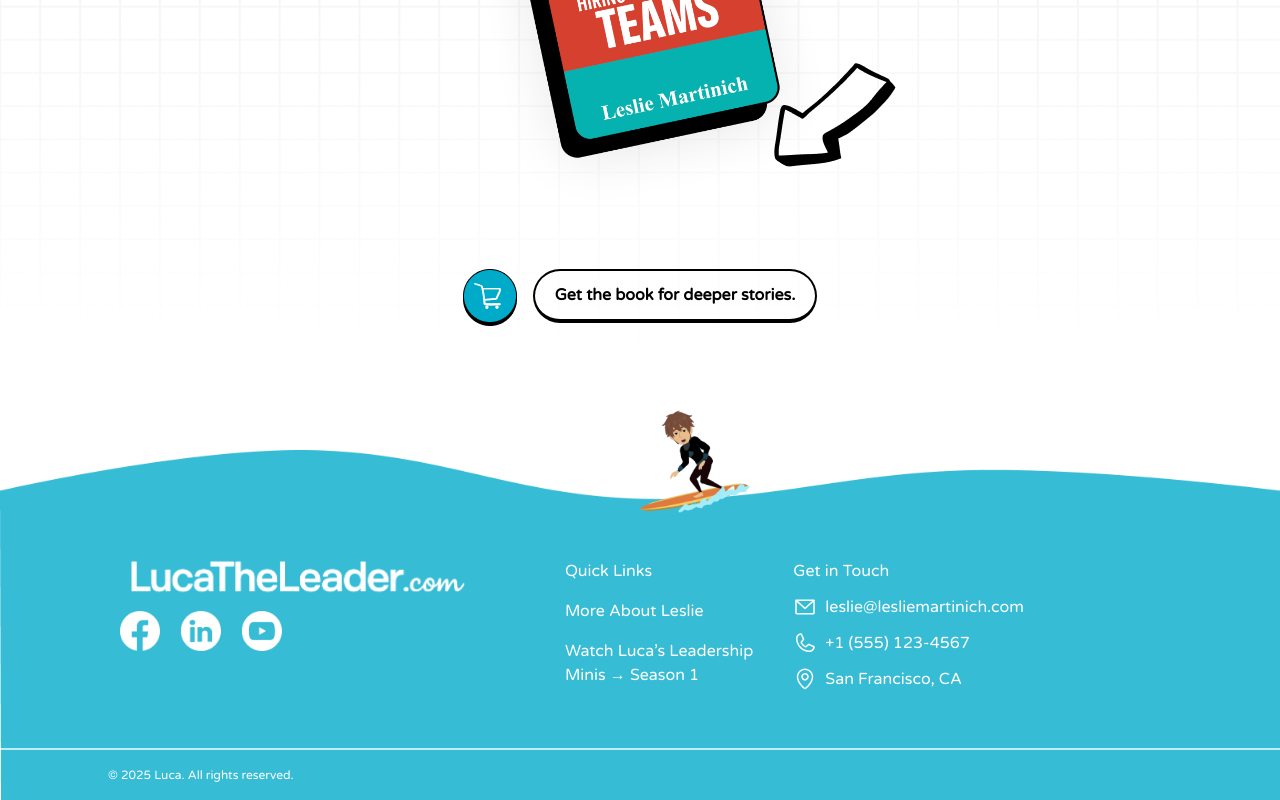
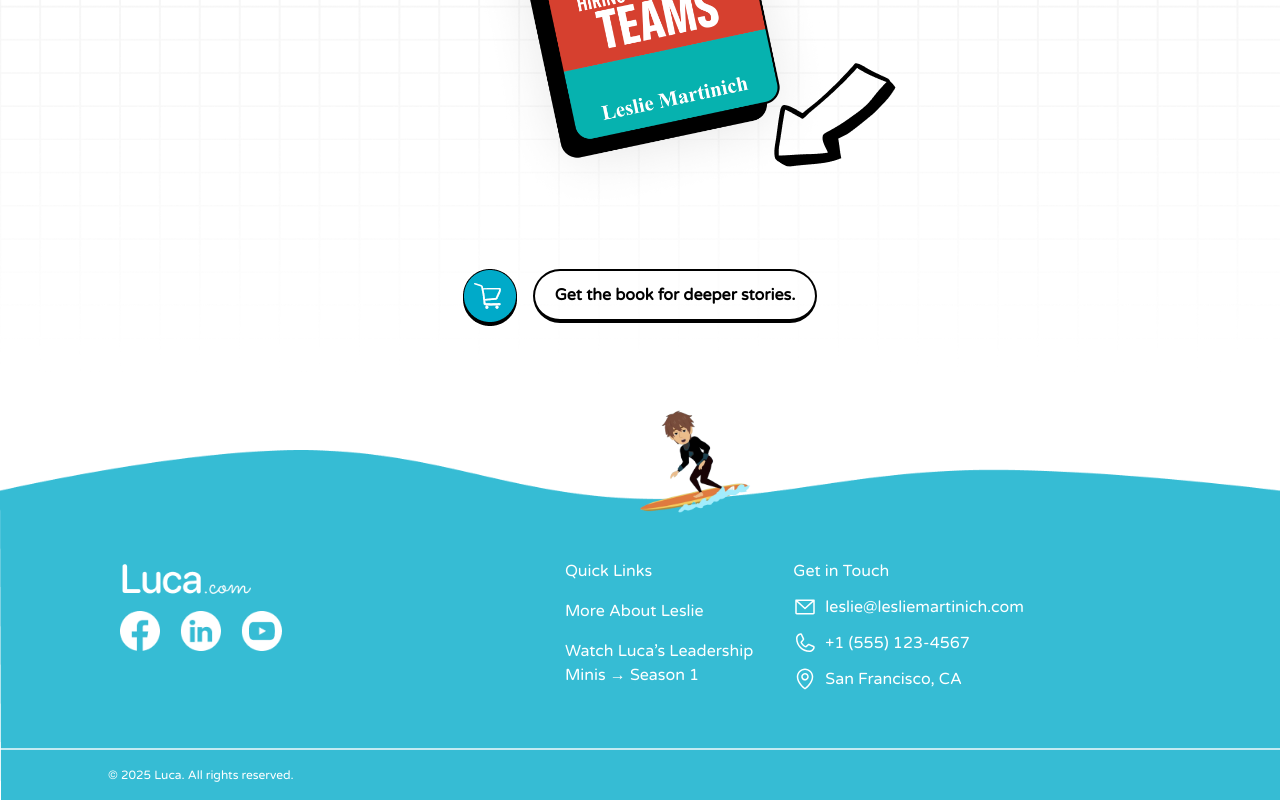
Before and after one commit to ajayadav-7769/luca-project, a React (Vite) app: page /series in a window 1280 px wide. Shown: the part 2637-3437 px from the top of the page. Built offline with nearby package versions, Linux system fonts and the light colour scheme.

Commit message:
update the responses

```diff
--- a/src/Components/Episode/Footer.jsx
+++ b/src/Components/Episode/Footer.jsx
@@ -62,7 +62,7 @@ const Footer = () => {
 
             <div className="absolute top-[30%] left-30">
               <img
-                src="/Logo/logo.png"
+                src="/Logo/footer2.png"
                 alt="Luca.com"
                 className="h-12 filter brightness-0 invert"
               />
--- a/src/Components/Series/Footer.jsx
+++ b/src/Components/Series/Footer.jsx
@@ -62,7 +62,7 @@ const Footer = () => {
 
             <div className="absolute top-[30%] left-30">
               <img
-                src="/Logo/logo.png"
+                src="/Logo/footer2.png"
                 alt="Luca.com"
                 className="h-12 filter brightness-0 invert"
               />
```
Also changed, not shown: public/Logo/logo.png (deleted).
